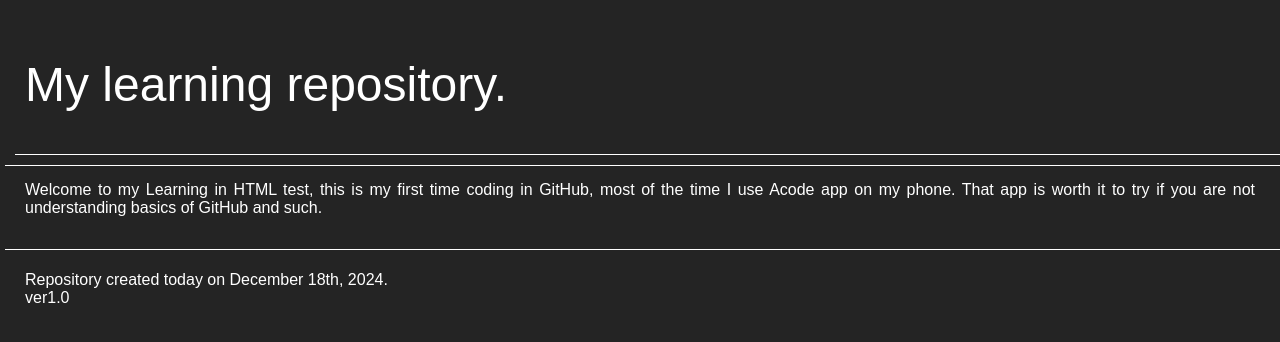
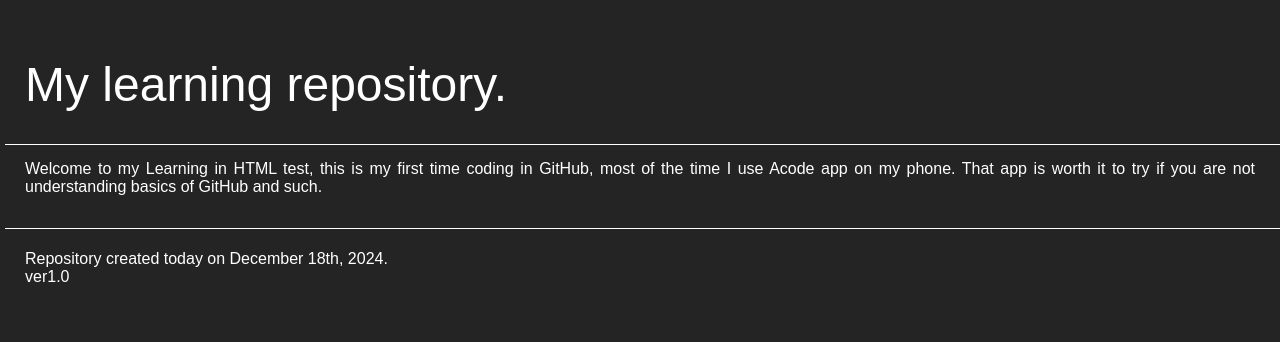
Before and after one commit to KeyzGames/KeyzGames.github.io, a PHP site: page / in a window 1280 px wide. Shown: the top 342 px of the page. Run offline with PHP 8.4, Linux system fonts and the light colour scheme.

Commit message:
Update styles.css

```diff
--- a/styles.css
+++ b/styles.css
@@ -15,14 +15,7 @@ body {
 }
 
 header {
-  margin: -10px;
-  margin-bottom: 10px;
   font-weight: bold;
-  border-bottom: 1px solid white;
-  width: 100vw;
-  position: relative;
-  left: 0px;
-  padding: 10px;
 }
 
 h1, h2, h4 {
```
